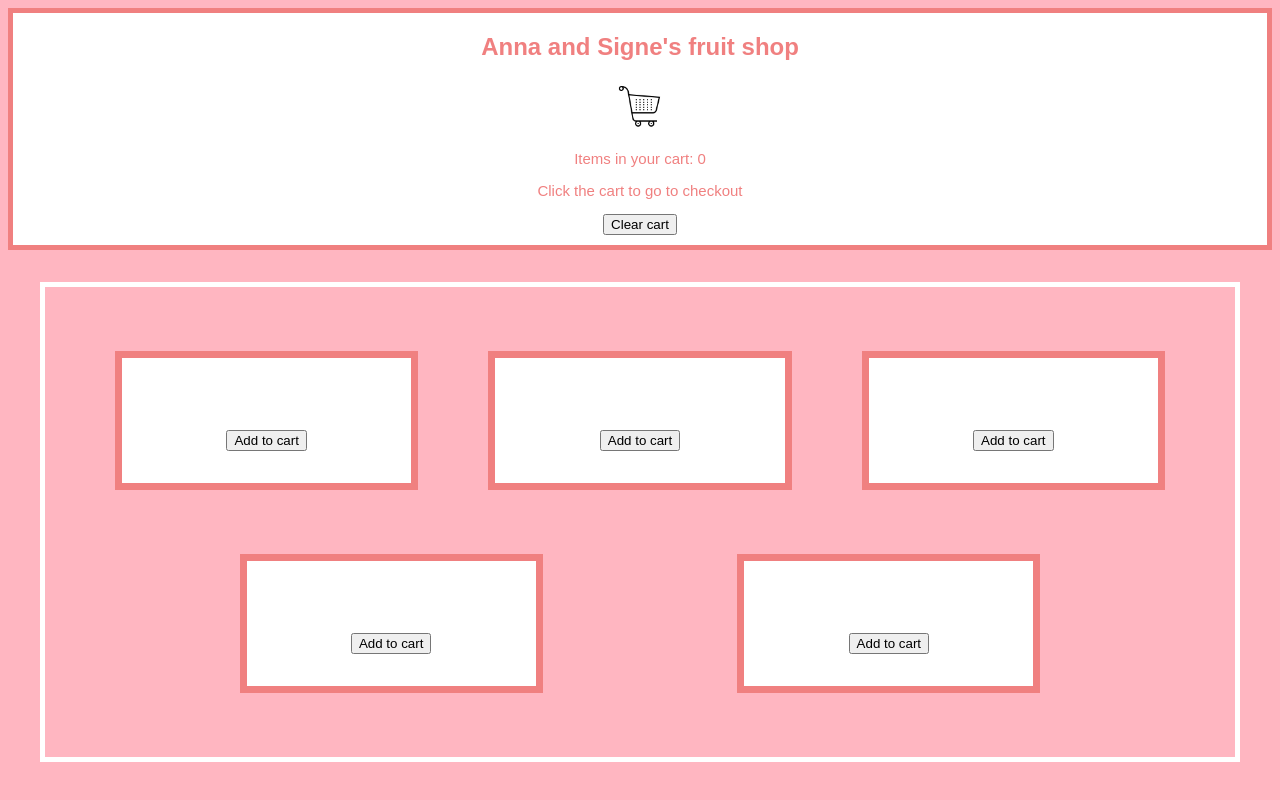
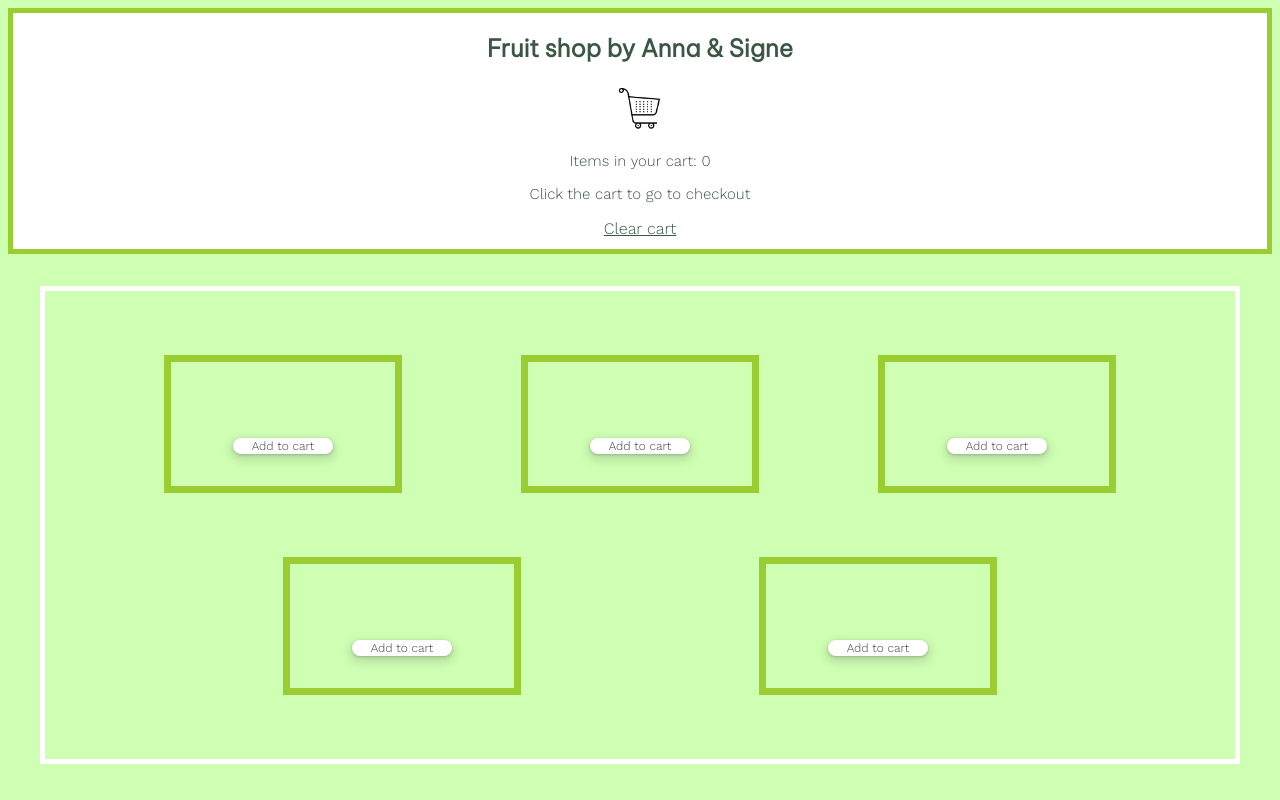
Before and after one commit to signelindstrom/fe22-js2-mp3-signe-lindstrom, a website with bundled scripts: page index.html in a window 1280 px wide. Built offline with nearby package versions, Linux system fonts and the light colour scheme; no server answers.

Commit message:
Colors, btns

```diff
--- /dev/null
+++ b/css/newstyle.css
@@ -0,0 +1,149 @@
+body {
+    background-color: #CFFFB3;
+    color: black;
+    font-family: "Work Sans", sans-serif;
+}
+
+#product-container, #cart-container {
+    border: 5px solid white;
+    padding: 2rem;
+    margin: 2rem;
+    display: flex;
+    flex-flow: row wrap;
+    justify-content: space-evenly;
+    text-align: center;
+}
+
+#cart-container {
+    background-color: white;
+    border: 5px solid lightcoral;
+    flex-flow: column wrap;
+}
+
+.product-card {
+    border: 7px solid yellowgreen;
+    padding: 2rem;
+    margin: 2rem;
+    width: 10rem;
+}
+
+header {
+    text-align: center;
+    background-color: white;
+    color: #3A5743;
+    border: 5px solid yellowgreen;
+}
+
+form {
+    justify-content: center;
+    text-align: center;
+    padding-top: 20px;
+}
+
+header h2 {
+    font-family: 'Lilita One', cursive;
+}
+
+.product-card p {
+    font-size: 10px;
+}
+
+img {
+    height: 100px;
+}
+
+#clear-btn,
+#back-btn {
+  margin-bottom: 10px;
+  background: none;
+  color: inherit;
+  border: none;
+  padding: 20;
+  font: inherit;
+  cursor: pointer;
+  outline: inherit;
+  text-decoration: underline;
+}
+
+p {
+    font-size: 15px;
+}
+
+#cartIcon {
+    height: 50px;
+    cursor: pointer;
+}
+
+#cart-message {
+    font-family: "Rampart One", cursive;
+}
+
+.button-17 {
+    align-items: center;
+    appearance: none;
+    background-color: #fff;
+    border-radius: 24px;
+    border-style: none;
+    box-shadow: rgba(0, 0, 0, 0.2) 0 3px 5px -1px,
+        rgba(0, 0, 0, 0.14) 0 6px 10px 0, rgba(0, 0, 0, 0.12) 0 1px 18px 0;
+    /* box-sizing: border-box; */
+    color: #3c4043;
+    cursor: pointer;
+    fill: currentcolor;
+    font-family: "Work Sans", sans-serif;
+    margin: auto;
+    width: 100px;
+    overflow: visible;
+    text-transform: none;
+    transition: box-shadow 280ms cubic-bezier(0.4, 0, 0.2, 1),
+        opacity 15ms linear 30ms, transform 270ms cubic-bezier(0, 0, 0.2, 1) 0ms;
+    will-change: transform, opacity;
+    white-space: nowrap;
+}
+
+.button-17:hover {
+    background: #f6f9fe;
+    color: darkgreen;
+}
+
+.button-17:active {
+    box-shadow: 0 4px 4px 0 rgb(60 64 67 / 30%),
+        0 8px 12px 6px rgb(60 64 67 / 15%);
+    outline: none;
+}
+
+.button-17:focus {
+    outline: none;
+    border: 2px solid darkgreen;
+}
+
+.button-17:not(:disabled) {
+    box-shadow: rgba(60, 64, 67, 0.3) 0 1px 3px 0,
+        rgba(60, 64, 67, 0.15) 0 4px 8px 3px;
+}
+
+.button-17:not(:disabled):hover {
+    box-shadow: rgba(60, 64, 67, 0.3) 0 2px 3px 0,
+        rgba(60, 64, 67, 0.15) 0 6px 10px 4px;
+}
+
+.button-17:not(:disabled):focus {
+    box-shadow: rgba(60, 64, 67, 0.3) 0 1px 3px 0,
+        rgba(60, 64, 67, 0.15) 0 4px 8px 3px;
+}
+
+.button-17:not(:disabled):active {
+    box-shadow: rgba(60, 64, 67, 0.3) 0 4px 4px 0,
+        rgba(60, 64, 67, 0.15) 0 8px 12px 6px;
+}
+
+.product-card .button-17{
+  font-size: 12px;
+}
+
+#cart-container .button-17{
+  height: 40px;
+  font-size: 20px;
+  font-family: 'Lilita One', cursive;
+
+}
--- a/css/style.css
+++ b/css/style.css
@@ -1,7 +1,7 @@
 body {
-    background-color: lightpink;
+    background-color: #CFFFB3;
     color: black;
-    font-family: "Ubuntu", sans-serif;
+    font-family: "Work Sans", sans-serif;
 }
 
 #product-container, #cart-container {
@@ -16,24 +16,22 @@ body {
 
 #cart-container {
     background-color: white;
-    border: 5px solid lightcoral;
+    border: 5px solid  yellowgreen;
     flex-flow: column wrap;
 }
 
 .product-card {
-    border: 7px solid lightcoral;
+    border: 7px solid yellowgreen;
     padding: 2rem;
     margin: 2rem;
     width: 10rem;
-    flex-basis: 20%;
-    background-color: white;
 }
 
 header {
     text-align: center;
     background-color: white;
-    border: 5px solid lightcoral;
-    color:lightcoral
+    color: #3A5743;
+    border: 5px solid yellowgreen;
 }
 
 form {
@@ -42,34 +40,111 @@ form {
     padding-top: 20px;
 }
 
-#search-text {
-    justify-content: center;
-    text-align: center;
-    font-size: 20px;
+header h2 {
+    font-family: 'Be Vietnam Pro', sans-serif;
 }
 
 .product-card p {
     font-size: 10px;
 }
 
-img{
+img {
     height: 100px;
 }
 
-#clear-btn{
-    margin-bottom: 10px;
+#clear-btn,
+#back-btn {
+  margin-bottom: 10px;
+  background: none;
+  color: inherit;
+  border: none;
+  padding: 20;
+  font: inherit;
+  cursor: pointer;
+  outline: inherit;
+  text-decoration: underline;
 }
 
-p{
+p {
     font-size: 15px;
 }
 
-#cartIcon{
+#cartIcon {
     height: 50px;
     cursor: pointer;
 }
 
-.buy-btn{
+#cart-message {
+    font-family: 'Be Vietnam Pro', sans-serif;
+    color:#3A5743;
+}
+
+.button-17 {
+    align-items: center;
+    appearance: none;
+    background-color: #fff;
+    border-radius: 24px;
+    border-style: none;
+    box-shadow: rgba(0, 0, 0, 0.2) 0 3px 5px -1px,
+        rgba(0, 0, 0, 0.14) 0 6px 10px 0, rgba(0, 0, 0, 0.12) 0 1px 18px 0;
+    /* box-sizing: border-box; */
+    color: #3c4043;
+    cursor: pointer;
+    fill: currentcolor;
+    font-family: "Work Sans", sans-serif;
     margin: auto;
     width: 100px;
+    overflow: visible;
+    text-transform: none;
+    transition: box-shadow 280ms cubic-bezier(0.4, 0, 0.2, 1),
+        opacity 15ms linear 30ms, transform 270ms cubic-bezier(0, 0, 0.2, 1) 0ms;
+    will-change: transform, opacity;
+    white-space: nowrap;
 }
+
+.button-17:hover {
+    background: #f6f9fe;
+    color: darkgreen;
+}
+
+.button-17:active {
+    box-shadow: 0 4px 4px 0 rgb(60 64 67 / 30%),
+        0 8px 12px 6px rgb(60 64 67 / 15%);
+    outline: none;
+}
+
+.button-17:focus {
+    outline: none;
+    border: 2px solid darkgreen;
+}
+
+.button-17:not(:disabled) {
+    box-shadow: rgba(60, 64, 67, 0.3) 0 1px 3px 0,
+        rgba(60, 64, 67, 0.15) 0 4px 8px 3px;
+}
+
+.button-17:not(:disabled):hover {
+    box-shadow: rgba(60, 64, 67, 0.3) 0 2px 3px 0,
+        rgba(60, 64, 67, 0.15) 0 6px 10px 4px;
+}
+
+.button-17:not(:disabled):focus {
+    box-shadow: rgba(60, 64, 67, 0.3) 0 1px 3px 0,
+        rgba(60, 64, 67, 0.15) 0 4px 8px 3px;
+}
+
+.button-17:not(:disabled):active {
+    box-shadow: rgba(60, 64, 67, 0.3) 0 4px 4px 0,
+        rgba(60, 64, 67, 0.15) 0 8px 12px 6px;
+}
+
+.product-card .button-17{
+  font-size: 12px;
+}
+
+#cart-container .button-17{
+  height: 40px;
+  font-size: 20px;
+  font-family: 'Be Vietnam Pro', sans-serif;
+  margin-top: 20px;
+}
--- a/index.html
+++ b/index.html
@@ -6,12 +6,13 @@
     <meta name="viewport" content="width=device-width, initial-scale=1.0">
     <link rel="shortcut icon" href="#">
     <title>Store</title>
+    <link href="https://fonts.googleapis.com/css2?family=Be+Vietnam+Pro:wght@300&family=Work+Sans:wght@300&display=swap" rel="stylesheet">
     <link rel="stylesheet" href="css/style.css">
     <script src="js/store.js" type="module"></script>
 </head>
 <body>
     <header>
-        <h2>Anna and Signe's fruit shop</h2>
+        <h2>Fruit shop by Anna & Signe</h2>
         <img src="img/icons8-shopping-cart-80.png" id="cartIcon">
         <p id="cartAmount"></p>
         <p>Click the cart to go to checkout</p>
@@ -24,35 +25,35 @@
             <h4 id="name-0"></h4>
             <h5 id="price-0"></h5>
             <p id="amount-0"></p>
-            <button id="btn-0">Add to cart</button>
+            <button class="button-17" id="btn-0">Add to cart</button>
         </div>
         <div class="product-card" id="card-1">
             <img src="" alt="" id="img-1">
             <h4 id="name-1"></h4>
             <h5 id="price-1"></h5>
             <p id="amount-1"></p>
-            <button id="btn-1">Add to cart</button>
+            <button class="button-17" id="btn-1">Add to cart</button>
         </div>
         <div class="product-card" id="card-2">
             <img src="" alt="" id="img-2">
             <h4 id="name-2"></h4>
             <h5 id="price-2"></h5>
             <p id="amount-2"></p>
-            <button id="btn-2">Add to cart</button>
+            <button class="button-17" id="btn-2">Add to cart</button>
         </div>
         <div class="product-card" id="card-3">
             <img src="" alt="" id="img-3">
             <h4 id="name-3"></h4>
             <h5 id="price-3"></h5>
             <p id="amount-3"></p>
-            <button id="btn-3">Add to cart</button>
+            <button class="button-17" id="btn-3">Add to cart</button>
         </div>
         <div class="product-card" id="card-4">
             <img src="" alt="" id="img-4">
             <h4 id="name-4"></h4>
             <h5 id="price-4"></h5>
             <p id="amount-4"></p>
-            <button id="btn-4">Add to cart</button>
+            <button class="button-17" id="btn-4">Add to cart</button>
         </div>
     </div>
 </body>
```
Also changed, not shown: html/cart.html (+2 -1 lines), js/cart.js (+7 -7 lines).
